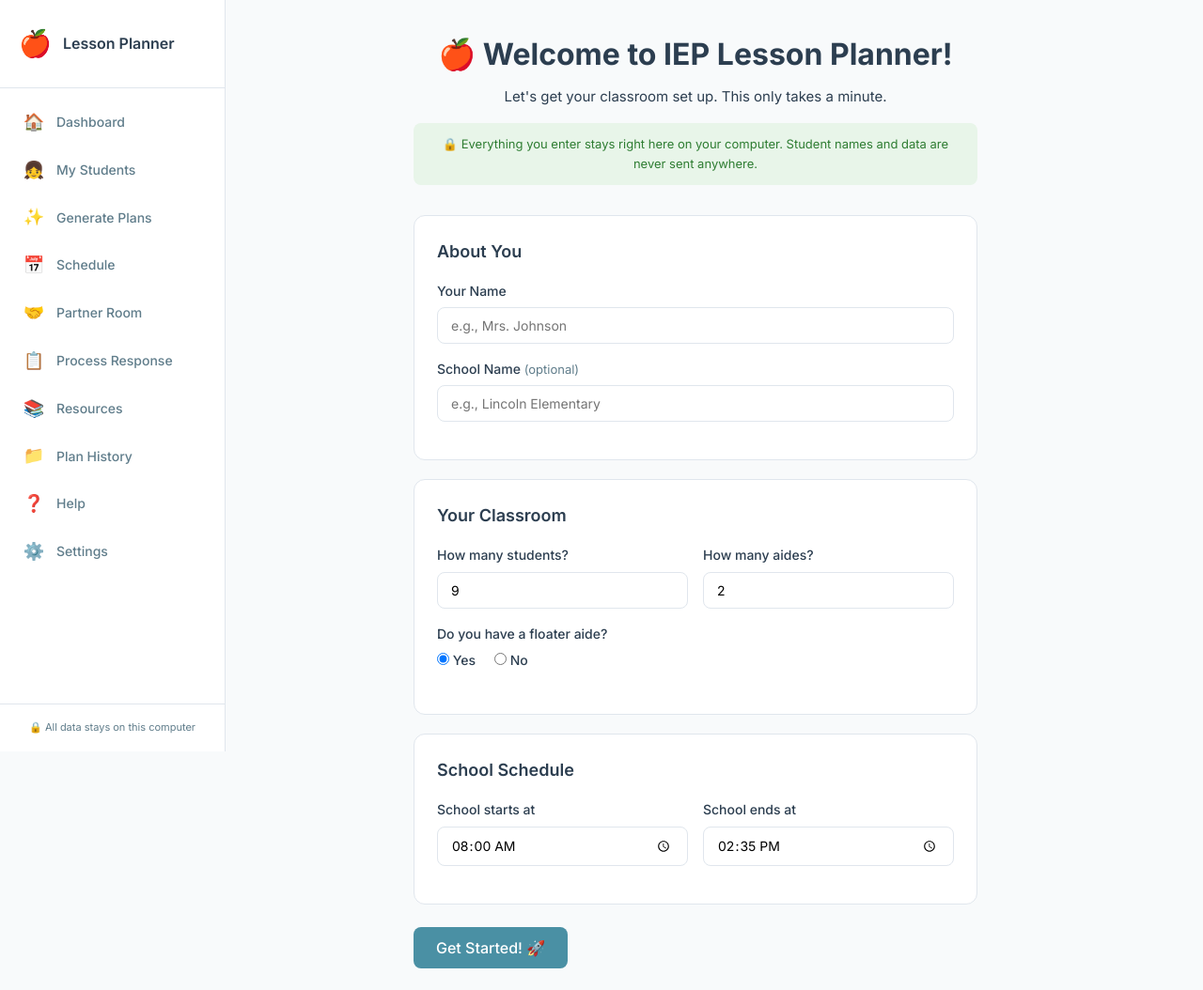
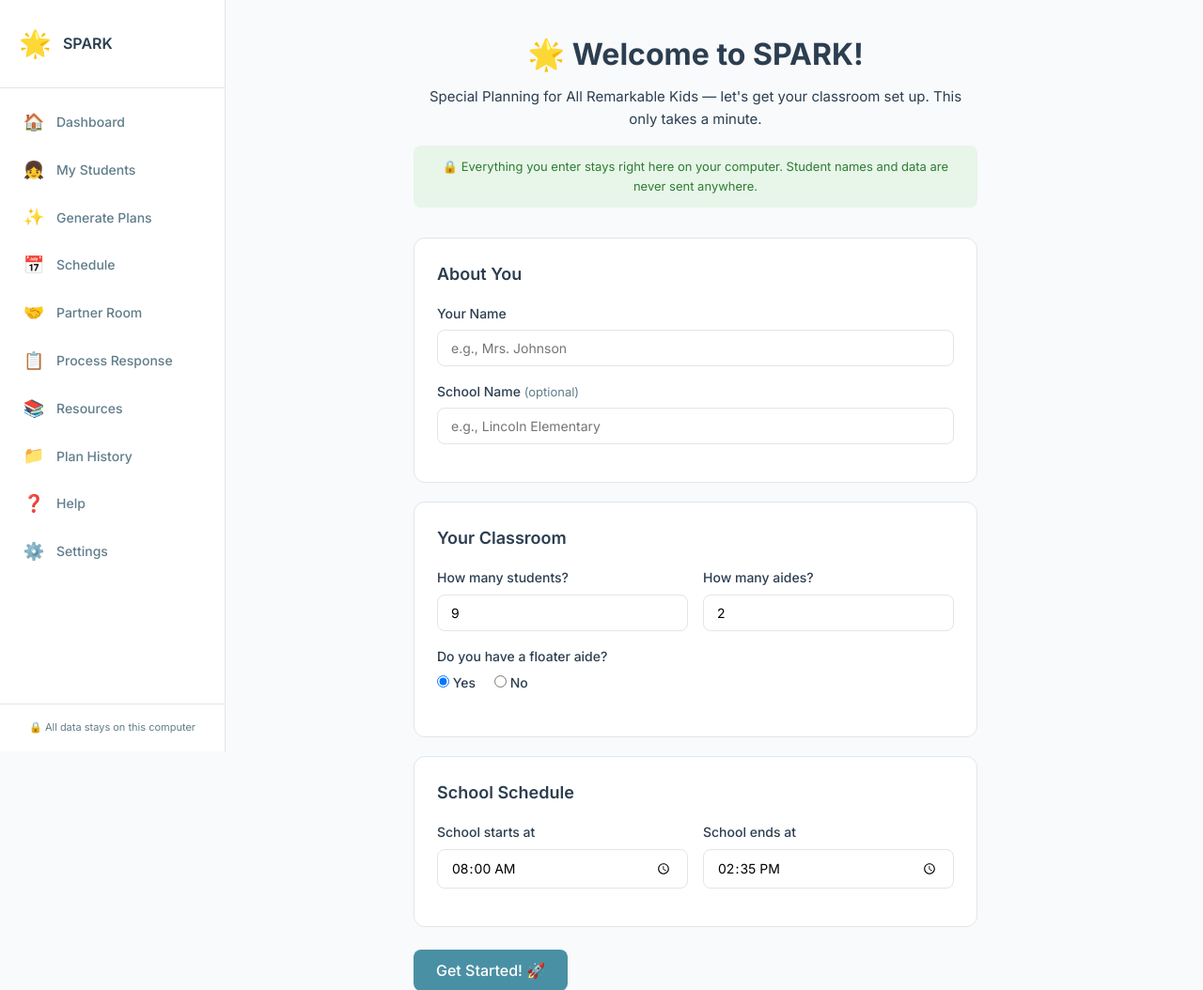
Before and after one commit to alekjhiddel/lesson_plan_builder, a Flask app: page /setup in a window 1280 px wide. Shown: the top 1054 px of the page at 94% size. Before the commit the page ends 1031 px from the top, so only its background shows below. Run offline with Flask 3, Linux system fonts and the light colour scheme.

Commit message:
SPARK branding - all templates renamed from IEP Lesson Planner

```diff
--- a/templates/base.html
+++ b/templates/base.html
@@ -3,7 +3,7 @@
 <head>
     <meta charset="UTF-8">
     <meta name="viewport" content="width=device-width, initial-scale=1.0">
-    <title>{% block title %}IEP Lesson Planner{% endblock %}</title>
+    <title>{% block title %}SPARK{% endblock %}</title>
     <link rel="stylesheet" href="{{ url_for('static', filename='css/style.css') }}">
     <link rel="preconnect" href="https://fonts.googleapis.com">
     <link href="https://fonts.googleapis.com/css2?family=Inter:wght@300;400;500;600;700&display=swap" rel="stylesheet">
@@ -13,8 +13,8 @@
         <!-- Sidebar Navigation -->
         <nav class="sidebar">
             <div class="sidebar-header">
-                <div class="logo">🍎</div>
-                <h2>Lesson Planner</h2>
+                <div class="logo">🌟</div>
+                <h2>SPARK</h2>
             </div>
             <ul class="nav-links">
                 <li class="{{ 'active' if request.endpoint == 'dashboard' }}">
--- a/templates/dashboard.html
+++ b/templates/dashboard.html
@@ -1,5 +1,5 @@
 {% extends "base.html" %}
-{% block title %}Dashboard - IEP Lesson Planner{% endblock %}
+{% block title %}Dashboard - SPARK{% endblock %}
 {% block content %}
 <div class="page-header">
     <h1>Welcome! 🌟</h1>
--- a/templates/generate.html
+++ b/templates/generate.html
@@ -1,5 +1,5 @@
 {% extends "base.html" %}
-{% block title %}Generate Plans - IEP Lesson Planner{% endblock %}
+{% block title %}Generate Plans - SPARK{% endblock %}
 {% block content %}
 <div class="page-header">
     <h1>✨ Generate Lesson Plans</h1>
--- a/templates/history.html
+++ b/templates/history.html
@@ -1,5 +1,5 @@
 {% extends "base.html" %}
-{% block title %}Plan History - IEP Lesson Planner{% endblock %}
+{% block title %}Plan History - SPARK{% endblock %}
 {% block content %}
 <div class="page-header">
     <h1>📁 Plan History</h1>
--- a/templates/knowledge_base.html
+++ b/templates/knowledge_base.html
@@ -1,5 +1,5 @@
 {% extends "base.html" %}
-{% block title %}Resources - IEP Lesson Planner{% endblock %}
+{% block title %}Resources - SPARK{% endblock %}
 {% block content %}
 <div class="page-header">
     <h1>📚 Teaching Resources</h1>
--- a/templates/process.html
+++ b/templates/process.html
@@ -1,5 +1,5 @@
 {% extends "base.html" %}
-{% block title %}Process Response - IEP Lesson Planner{% endblock %}
+{% block title %}Process Response - SPARK{% endblock %}
 {% block content %}
 <div class="page-header">
     <h1>📋 Process ChatGPT's Response</h1>
--- a/templates/prompt_display.html
+++ b/templates/prompt_display.html
@@ -1,5 +1,5 @@
 {% extends "base.html" %}
-{% block title %}Your Prompt - IEP Lesson Planner{% endblock %}
+{% block title %}Your Prompt - SPARK{% endblock %}
 {% block content %}
 <div class="page-header">
     <h1>📋 Your Prompt is Ready!</h1>
--- a/templates/result.html
+++ b/templates/result.html
@@ -1,5 +1,5 @@
 {% extends "base.html" %}
-{% block title %}Lesson Plan - IEP Lesson Planner{% endblock %}
+{% block title %}Lesson Plan - SPARK{% endblock %}
 {% block content %}
 <div class="page-header">
     <h1>📋 Your Lesson Plan</h1>
--- a/templates/schedule.html
+++ b/templates/schedule.html
@@ -1,5 +1,5 @@
 {% extends "base.html" %}
-{% block title %}Schedule Generator - IEP Lesson Planner{% endblock %}
+{% block title %}Schedule Generator - SPARK{% endblock %}
 {% block content %}
 <div class="page-header">
     <h1>📅 Schedule Generator</h1>
--- a/templates/schedule_setup.html
+++ b/templates/schedule_setup.html
@@ -1,5 +1,5 @@
 {% extends "base.html" %}
-{% block title %}Schedule Setup - IEP Lesson Planner{% endblock %}
+{% block title %}Schedule Setup - SPARK{% endblock %}
 {% block content %}
 <div class="page-header">
     <h1>📅 Staffing Setup</h1>
--- a/templates/settings.html
+++ b/templates/settings.html
@@ -1,5 +1,5 @@
 {% extends "base.html" %}
-{% block title %}Settings - IEP Lesson Planner{% endblock %}
+{% block title %}Settings - SPARK{% endblock %}
 {% block content %}
 <div class="page-header">
     <h1>⚙️ Settings</h1>
--- a/templates/setup_wizard.html
+++ b/templates/setup_wizard.html
@@ -1,10 +1,10 @@
 {% extends "base.html" %}
-{% block title %}Welcome - IEP Lesson Planner{% endblock %}
+{% block title %}Welcome - SPARK{% endblock %}
 {% block content %}
 <div class="setup-container">
     <div class="setup-header">
-        <h1>🍎 Welcome to IEP Lesson Planner!</h1>
-        <p>Let's get your classroom set up. This only takes a minute.</p>
+        <h1>🌟 Welcome to SPARK!</h1>
+        <p>Special Planning for All Remarkable Kids — let's get your classroom set up. This only takes a minute.</p>
         <p class="privacy-note">🔒 Everything you enter stays right here on your computer. Student names and data are never sent anywhere.</p>
     </div>
 
--- a/templates/student_form.html
+++ b/templates/student_form.html
@@ -1,5 +1,5 @@
 {% extends "base.html" %}
-{% block title %}{{ action }} Student - IEP Lesson Planner{% endblock %}
+{% block title %}{{ action }} Student - SPARK{% endblock %}
 {% block content %}
 <div class="page-header">
     <h1>{{ action }} Student</h1>
--- a/templates/students.html
+++ b/templates/students.html
@@ -1,5 +1,5 @@
 {% extends "base.html" %}
-{% block title %}My Students - IEP Lesson Planner{% endblock %}
+{% block title %}My Students - SPARK{% endblock %}
 {% block content %}
 <div class="page-header">
     <h1>👧 My Students</h1>
```
